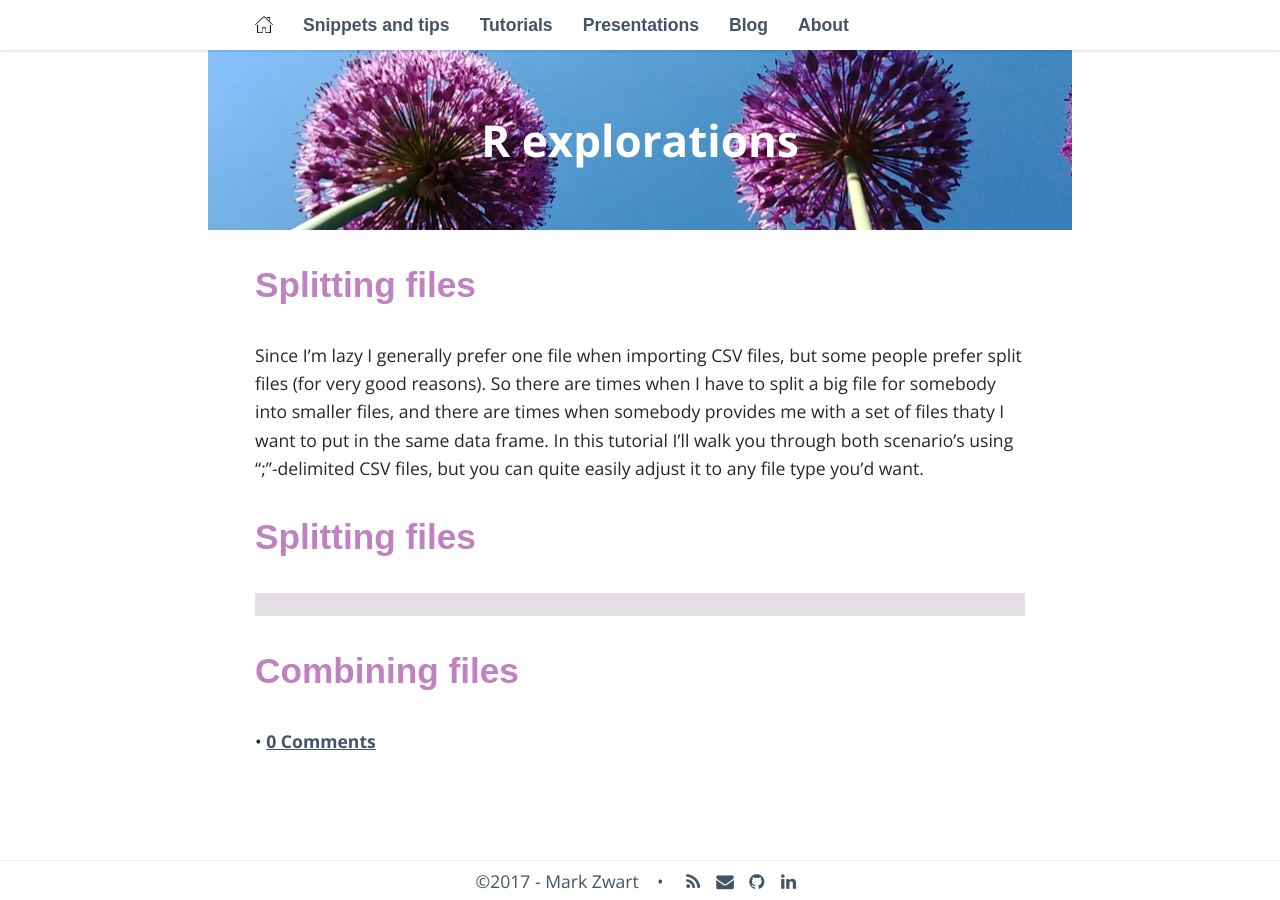
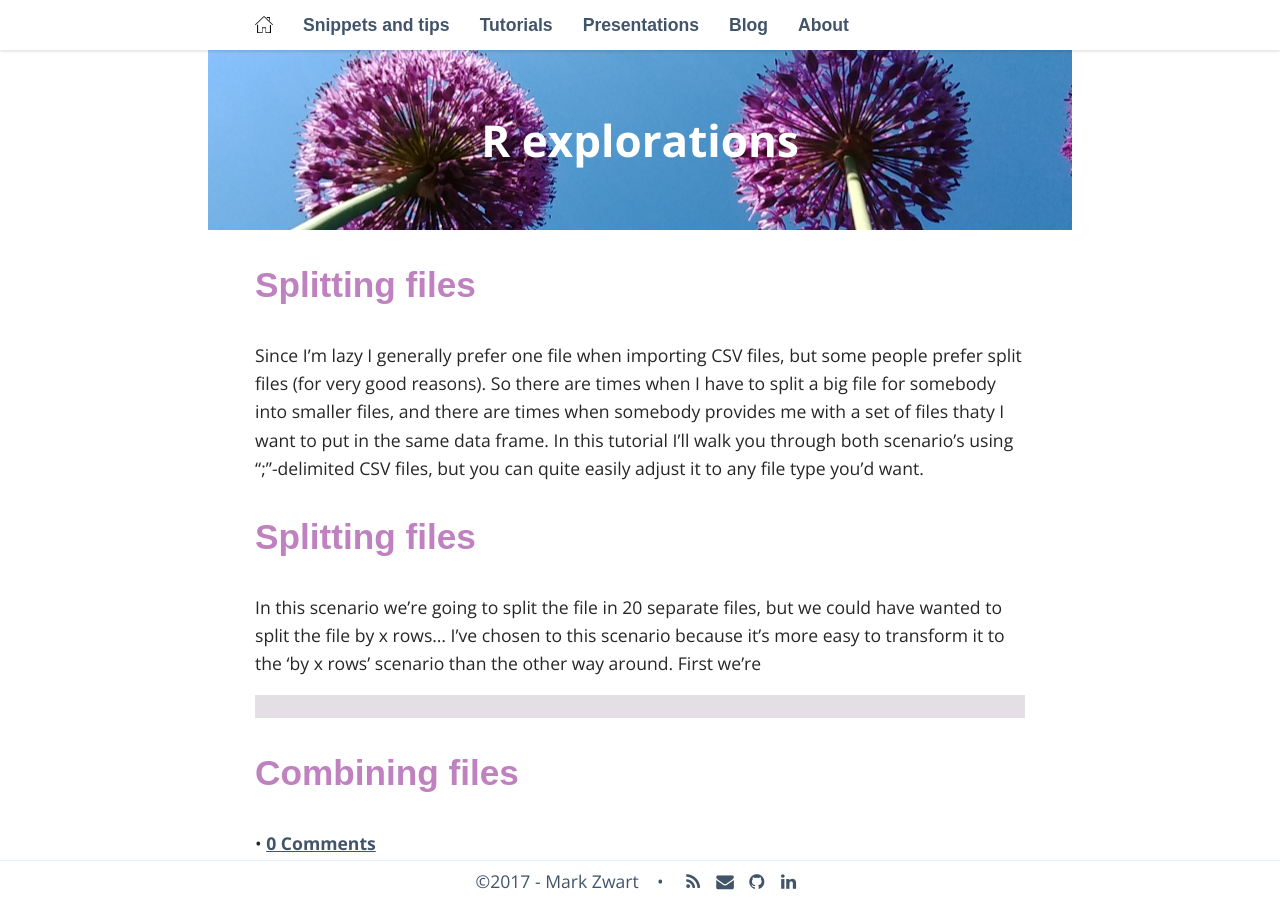
Before and after one commit to mark-me/mark-me.github.io, a Jekyll site: the page built from _pages/tutorials/splitting-combining-files.md, in a window 1280 px wide. Built offline with Jekyll 4.4.1, drawn with Linux system fonts in a browser that asks for light colours; nearby versions of some CDN libraries; some web fonts are replaced; comment, search, counter and statistics services are not loaded.

Commit message:
Update splitting-combining-files.md

````diff
--- a/_pages/tutorials/splitting-combining-files.md
+++ b/_pages/tutorials/splitting-combining-files.md
@@ -9,6 +9,9 @@ Since I'm lazy I generally prefer one file when importing CSV files, but some pe
 
 # Splitting files
 
+In this scenario we're going to split the file in 20 separate files, but we could have wanted to split the file by x rows... I've chosen to this scenario because it's more easy to transform it to the 'by x rows' scenario than the other way around.
+First we're
+
 ```r
 
 ```
````
